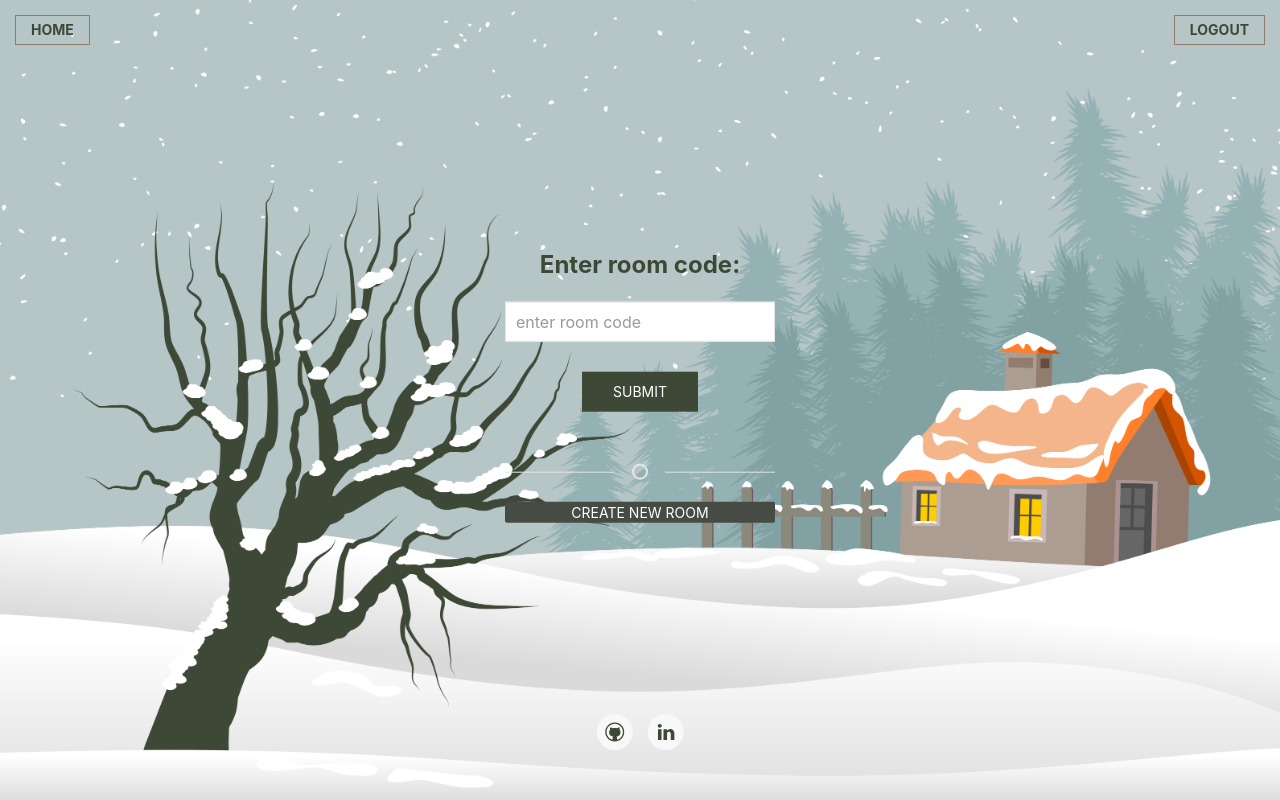
After one commit to Vaibhav-28/flaskNchat, a Flask app: page /enter in a window 1280 px wide. The commit adds this page. Run offline with Flask 2, Linux system fonts and the light colour scheme; a user stored in the database is signed in; some libraries are stand-ins or nearby versions.

Commit message:
apparently completed dev

```diff
--- a/chatriya/__init__.py
+++ b/chatriya/__init__.py
@@ -1,11 +1,11 @@
 from flask import Flask
 from flask_sqlalchemy import SQLAlchemy
-from flask_socketio import SocketIO, join_room
+from flask_socketio import SocketIO
 from flask_login import LoginManager
 
 app = Flask(__name__)
 socketio = SocketIO(app, cors_allowed_origins="*")
-app.secret_key = 'changeme'
+app.secret_key = '9b907c7aff32d2ce5acebd1ec1bf6f67'
 app.config['SQLALCHEMY_TRACK_MODIFICATIONS'] = False
 app.config['SQLALCHEMY_DATABASE_URI'] = 'sqlite:///site.db'
 db = SQLAlchemy(app)
--- a/chatriya/models.py
+++ b/chatriya/models.py
@@ -1,5 +1,5 @@
 from flask_sqlalchemy import SQLAlchemy
-from chatriya import db, login
+from . import db, login
 from flask_login import UserMixin
 
 @login.user_loader
--- a/chatriya/routes.py
+++ b/chatriya/routes.py
@@ -1,13 +1,44 @@
-from flask import render_template, request, redirect, url_for
-from . import app
+from time import localtime, strftime
+from flask import render_template, request, redirect, url_for, flash
+from flask_socketio import send, join_room, leave_room
+from . import app, socketio
 from .forms import *
 from .models import *
 from flask_login import login_user, current_user, login_required, logout_user
+import random
+import string
 
+rooms = []
+
+def generate_room_code():
+    length = 10
+
+    while True:
+        code = ''.join(random.choices(string.ascii_uppercase, k=length))
+        if code not in rooms:
+            break
+    return code
 
 @app.route("/")
 def home():
     return render_template('index.html')
+
+@app.route("/enter")
+def enter():
+    if not current_user.is_authenticated:
+        flash('Please login first', 'danger')
+        return redirect(url_for('login'))
+    return render_template('enter.html')
+
+@app.route("/create")
+def create():
+    if not current_user.is_authenticated:
+        flash('Please login first', 'danger')
+        return redirect(url_for('login'))
+    else:
+        room = generate_room_code()
+        rooms.append(room)
+        return render_template('preroom.html', room=room)
 
 @app.route("/register", methods=['GET', 'POST'])
 def register():
@@ -21,26 +52,55 @@ def register():
         user = User(username=username, password=hashed_password)
         db.session.add(user)
         db.session.commit()
-        return "Success!!"
+        flash(f'Registration for user {username} is successful!','success')
+        return redirect(url_for('login'))
 
     return render_template('register.html', form=reg_form)
 
-@app.route("/login",methods=['GET', 'POST'])
+@app.route("/login", methods=['GET', 'POST'])
 def login():
     login_form = LoginForm()
     if login_form.validate_on_submit():
         user = User.query.filter_by(username=login_form.username.data).first()
         login_user(user)
+        flash(f'logged in as { current_user.username } ','success')
         return redirect(url_for('home'))
     return render_template('login.html', form=login_form)
 
 @app.route("/room")
 def room():
+    room = request.args.get('room')
     if not current_user.is_authenticated:
+        flash('Please login first', 'danger')
         return redirect(url_for('login'))
-    return render_template('room.html')
+    if room not in rooms:
+        flash(f'No such room exists!','warning')
+        return redirect(url_for('enter'))
+    else:
+        return render_template('room.html', username=current_user.username, room =room)
+
 
 @app.route("/logout",methods=['GET'])
 def logout():
     logout_user()
-    return "logged out"
+    flash('logged out successfully','success')
+    return redirect('login')
+
+@socketio.on('message')
+def message(data):
+    data['time'] = strftime('%B, %d : %I:%M%p',localtime())
+    socketio.emit('sendMessage', data, room=data['room'])
+
+@socketio.on('join')
+def join(data):
+    join_room(data['room'])
+    socketio.emit('joinBroad',data)
+
+@socketio.on('leave')
+def leave(data):
+    leave_room(data['room'])
+
+
+@socketio.on('client_disconnecting')
+def disconnect_details(data):
+    socketio.emit('leaveBroad', data)
--- a/chatriya/templates/base.html
+++ b/chatriya/templates/base.html
@@ -5,6 +5,8 @@
     <meta charset="UTF-8">
     <meta name="viewport" content="width=device-width, initial-scale=1.0">
     <link rel="stylesheet" href="https://cdn.jsdelivr.net/npm/uikit@3.6.10/dist/css/uikit.min.css" />
+    <link rel="preconnect" href="https://fonts.gstatic.com">
+    <link href="https://fonts.googleapis.com/css2?family=Mouse+Memoirs&display=swap" rel="stylesheet">
     {% if title %}
     <title>Chatriya - {{ title }}</title>
     {% else %}
@@ -36,19 +38,38 @@
 
     .uk-button-default {
         color: rgb(62, 72, 55);
-
+        border-color:#917c6f;
     }
 
     .uk-button-default:hover {
-        color: #333;
-        border-color: #6d6767;
+        color: rgb(0, 0, 0);
+        border-color: #000000;
     }
+
+    {% block style %}
+    {% endblock %}
+
 </style>
 
 <body class="uk-background-cover uk-flex uk-flex-center "
     style="background-image:url({{url_for('static',filename='christmas.png')}});">
-    <a class=" uk-position-small uk-position-top-left  uk-text-bolder " href="#">ABOUT</a>
-    <a class=" uk-position-small uk-position-top-right uk-text-bolder " href="#">LOGIN</a>
+    <a class=" uk-position-small uk-position-top-left uk-button uk-button-default uk-button-small uk-text-bolder " href="{{ url_for('home') }}">HOME</a>
+    {% if current_user.is_authenticated %}
+    <a class=" uk-button uk-button-default uk-button-small uk-position-small uk-position-top-right uk-text-bolder " href="{{ url_for('logout') }}">LOGOUT</a>
+    {% else %}
+    <a class=" uk-button uk-button-default uk-button-small uk-position-small uk-position-top-right uk-text-bolder " href="{{ url_for('login') }}">LOGIN</a>
+    {% endif %}
+    {% with messages = get_flashed_messages(with_categories=true) %}
+        {% if messages %}
+            {% for category,message in messages %}
+                <div class=" uk-alert-{{ category }}" style="position: absolute; padding-right:25%; margin-top:75px;" uk-alert>
+                    <a class="uk-alert-close" uk-close></a>
+                    <p>{{ message }}</p>
+                </div>
+
+            {% endfor %}
+        {% endif %}
+    {% endwith %}
     {% block content %}
     {% endblock %}
     <div class="container uk-position-large uk-position-bottom-center">
--- /dev/null
+++ b/chatriya/templates/enter.html
@@ -0,0 +1,18 @@
+{% extends "base.html" %}
+{% block content %}
+<div class="uk-container uk-position-center">
+    <form action="/room">
+        <fieldset class="uk-fieldset">
+            <legend class="uk-legend uk-text-center uk-text-bolder">Enter room code:</legend>
+            <div class="uk-margin">
+                <input class="uk-input" type="text" placeholder="enter room code" name="room">
+            </div>
+            <button class="uk-button uk-button-secondary uk-align-center"
+                style="background-color: #3e4837">Submit</button>
+        </fieldset>
+    </form>
+    <hr class="uk-divider-icon">
+    <p class="uk-text-center uk-margin-remove-top"><a href="{{ url_for('create') }}" class="uk-label uk-align-center" style="background-color:#464b43;">Create New Room</a>
+    </p>
+</div>
+{% endblock %}
--- a/chatriya/templates/login.html
+++ b/chatriya/templates/login.html
@@ -27,5 +27,8 @@
         </fieldset>
         {{ form.csrf_token }}
     </form>
+    <hr class="uk-divider-icon">
+    <p class="uk-text-center uk-margin-remove-top"><a href="{{ url_for('register') }}" class="uk-label uk-align-center" style=" background-color:#464b43;">Create New Account</a>
+    </p>
 </div>
 {% endblock %}
```
Also changed, not shown: chatriya/templates/index.html (+7 -11 lines), chatriya/templates/preroom.html (added, +11 -0 lines), chatriya/templates/room.html (+140 -21 lines), run.py (+0 -7 lines), chatriya/site.db.
